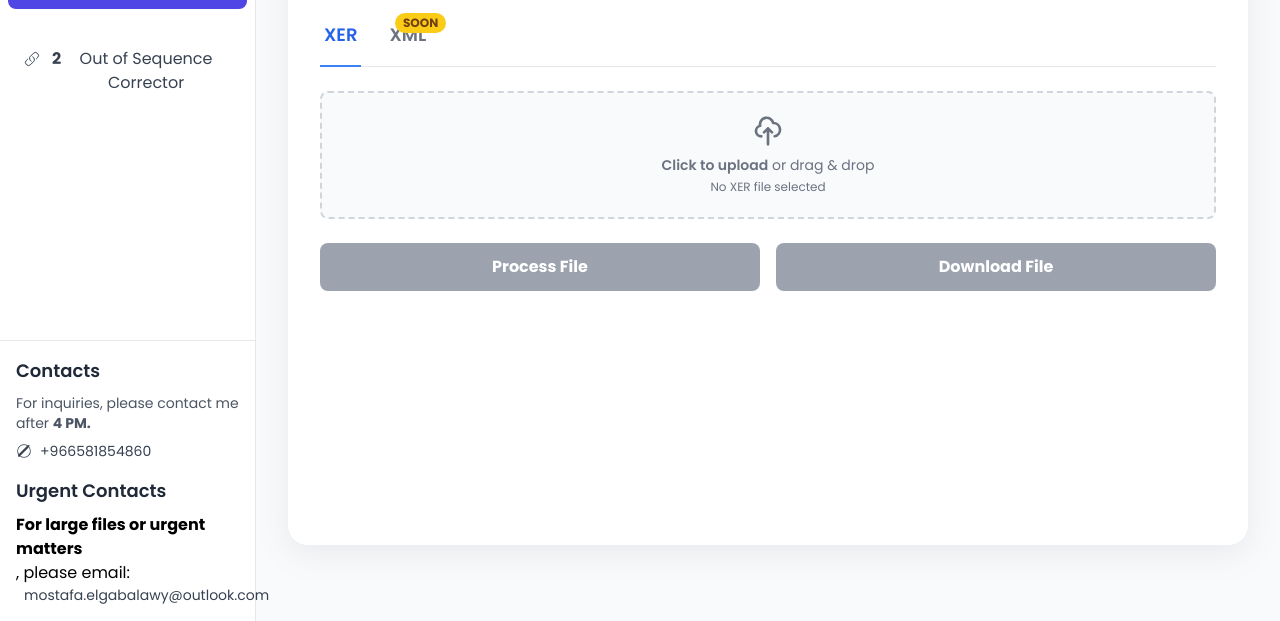
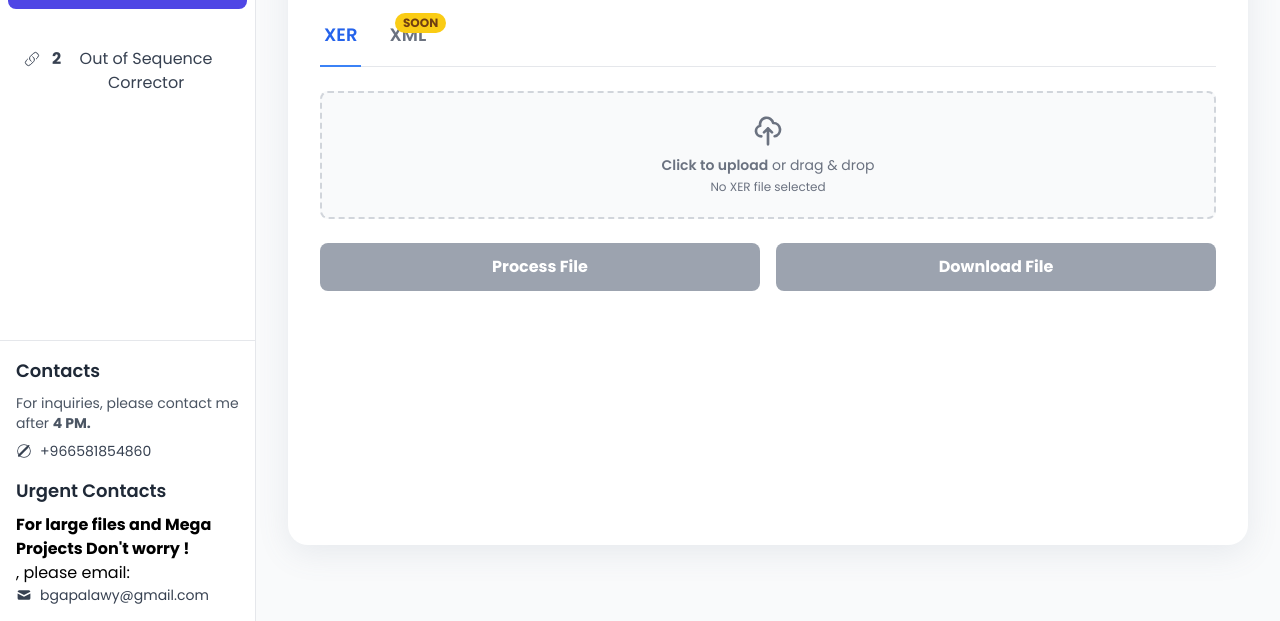
Before and after one commit to bgapalawy/OutOfSequenceP6Solver, a website: page index.html in a window 1280 px wide. Shown: the part 179-800 px from the top of the page. Drawn offline with nearby package versions, Linux system fonts and the light colour scheme.

Commit message:
Update index.html

```diff
--- a/index.html
+++ b/index.html
@@ -102,10 +102,10 @@
                     <span>+966581854860</span>
                 </div>
                 <h3 class="text-lg font-semibold text-gray-800 mt-4 mb-2">Urgent Contacts</h4>
-                <p class="text-sm text-gray-600 mb-2"> <h2><strong>For large files or urgent matters</strong></h2> , please email:</p>
+                <p class="text-sm text-gray-600 mb-2"> <h2><strong>For large files  and Mega Projects Don't worry ! </strong></h2> , please email:</p>
                 <div class="flex items-center text-sm text-gray-700">
                     <svg class="w-4 h-4 mr-2" fill="currentColor" viewBox="0 0 20 20" xmlns="http://www.w3.org/2000/svg"><path d="M2.003 5.884L10 9.882l7.997-3.998A2 2 0 0016 4H4a2 2 0 00-1.997 1.884zM18 8.118l-8 4-8-4V14a2 2 0 002 2h12a2 2 0 002-2V8.118z"></path></svg>
-                    <a href="mailto:bgapalawy@gmail.com" class="hover:underline">mostafa.elgabalawy@outlook.com</a>
+                    <a href="mailto:bgapalawy@gmail.com" class="hover:underline">bgapalawy@gmail.com</a>
                 </div>
             </div>
         </aside>
```
